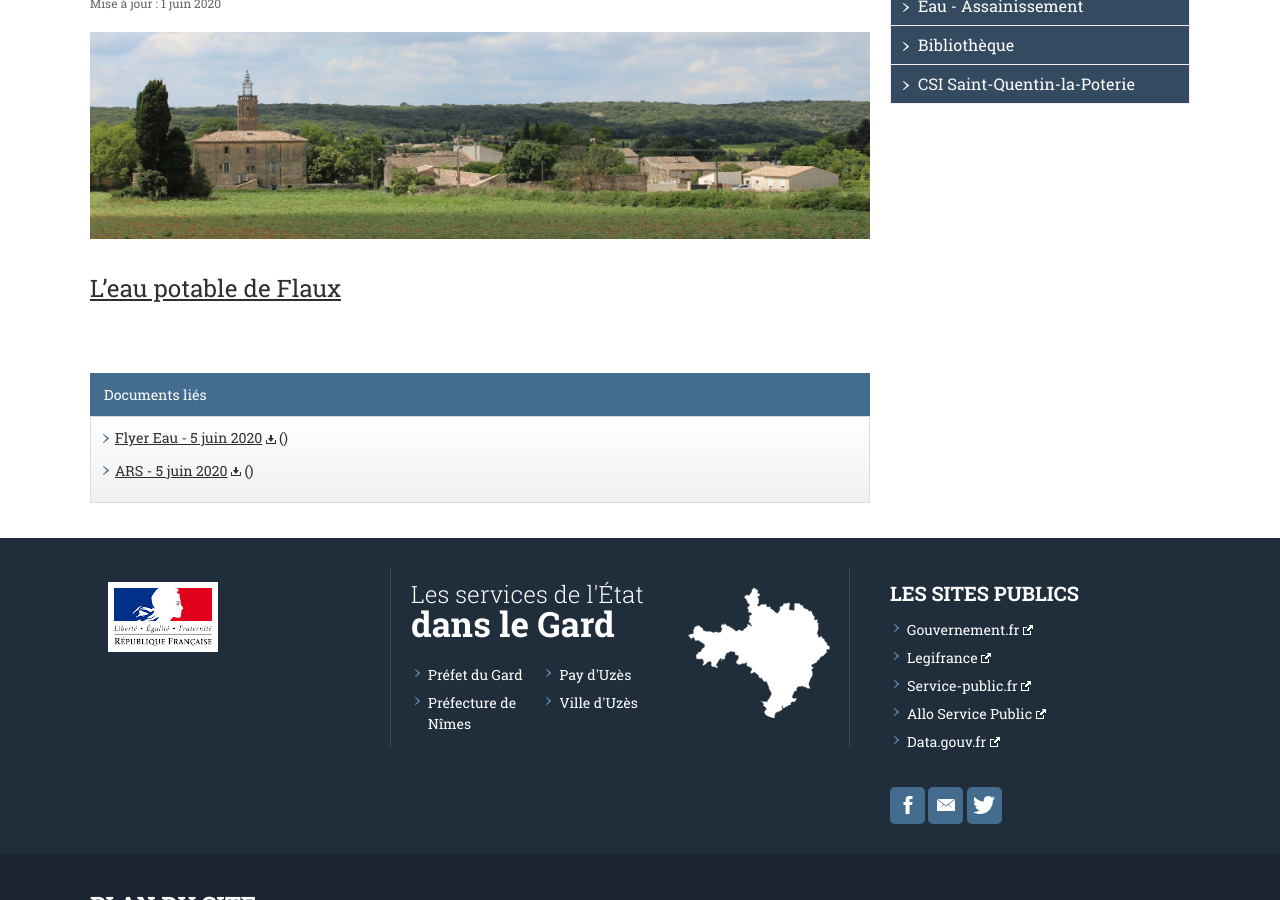
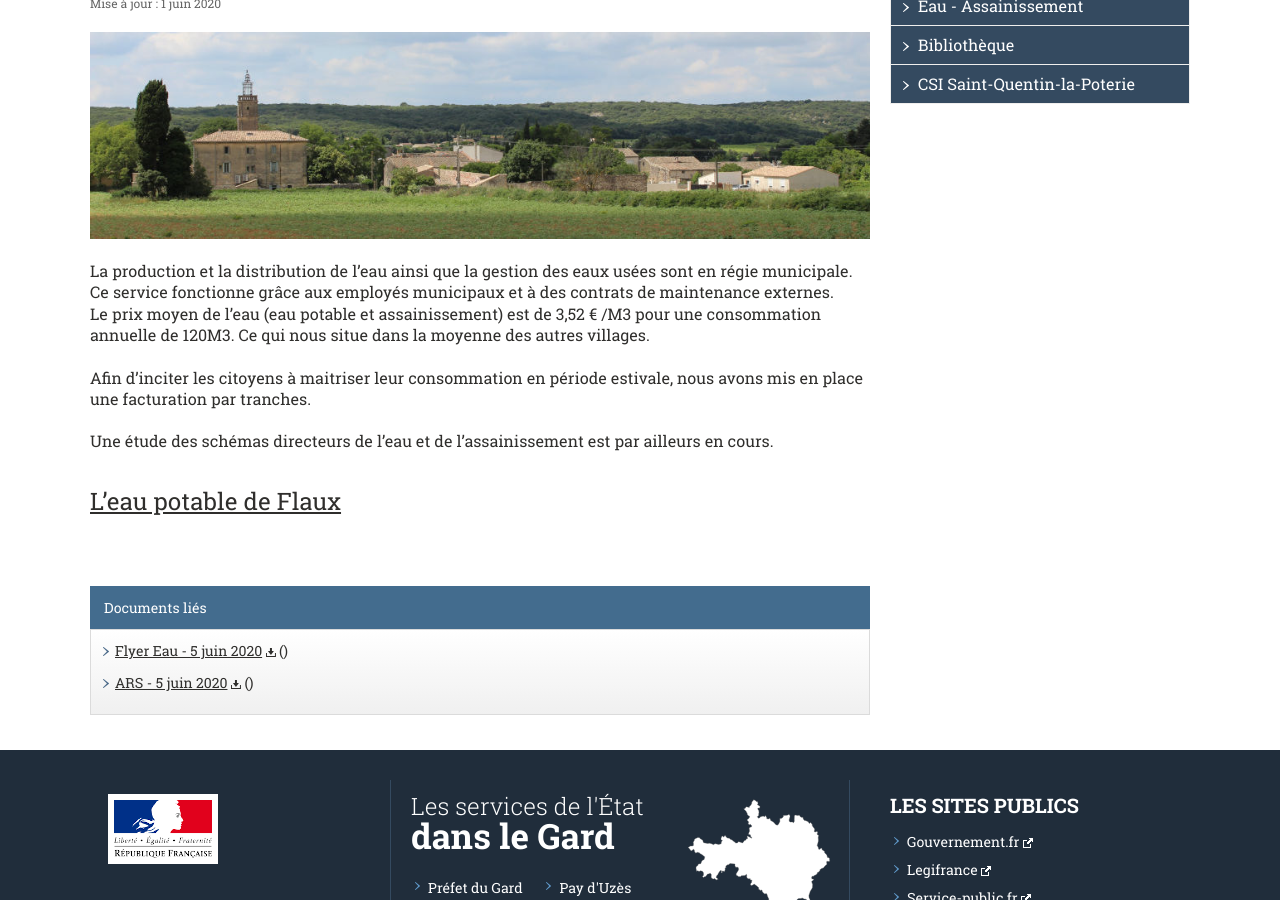
Before and after one commit to Flaux-Village/flaux-village.github.io, a Jekyll site: the page built from eau.md, in a window 1280 px wide and 900 px high, scrolled down 380 px. Built offline with Jekyll 4.4.1, drawn with Linux system fonts in a browser that asks for light colours; our own code applies the rules of GitHub Pages for plain Markdown files.

Commit message:
Update eau.md

```diff
--- a/eau.md
+++ b/eau.md
@@ -27,4 +27,12 @@ documents:
   addresse: assets/documents/ars_eau.pdf
 ---
 
+La production et la distribution de l’eau ainsi que la gestion des eaux usées sont en régie municipale.<br>
+Ce service fonctionne grâce aux employés municipaux et à des contrats de maintenance externes.<br>
+Le prix moyen de l’eau (eau potable et assainissement) est de 3,52 € /M3 pour une consommation annuelle de 120M3. Ce qui nous situe dans la moyenne des autres villages. <br>
+
+Afin d’inciter les citoyens à maitriser leur consommation en période estivale, nous avons mis en place une facturation par tranches. <br>
+
+Une étude des schémas directeurs de l’eau et de l’assainissement est par ailleurs en cours. <br>
+
 # [L'eau potable de Flaux](http://www.services.eaufrance.fr/donnees/commune/30110/2019)
```
